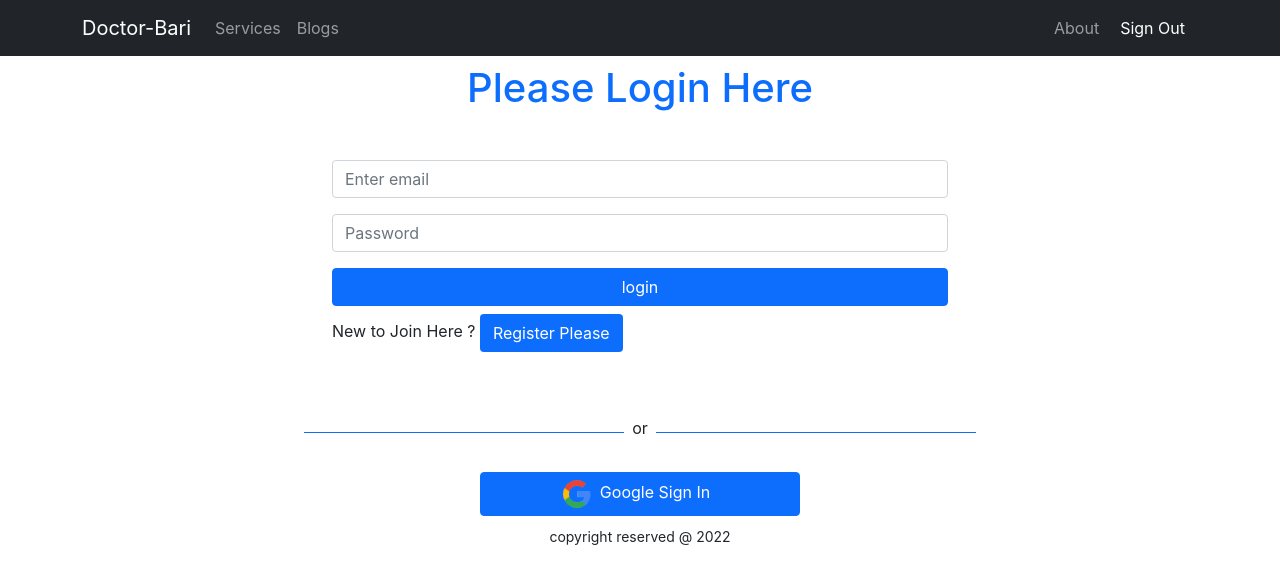
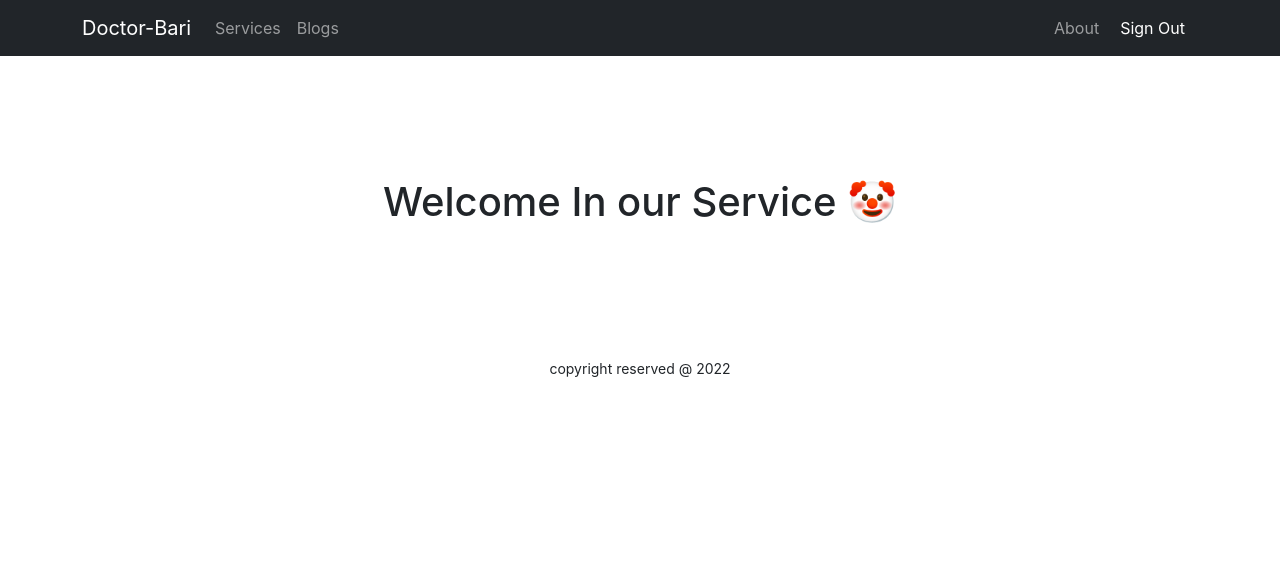
Before and after one commit to saklain71/doctor-bari, a React (Create React App) app: page /checkout in a window 1280 px wide. Before the commit this address led to /login. Shown: the top 584 px of the page. Built offline with nearby package versions, Linux system fonts and the light colour scheme; no server answers; sample sign-in values are in the browser's storage.

Commit message:
loading added to stay logged in

```diff
--- a/src/Pages/CheckOut/CheckOut.js
+++ b/src/Pages/CheckOut/CheckOut.js
@@ -2,8 +2,9 @@ import React from 'react';
 
 const CheckOut = () => {
     return (
-        <div>
-            <h1>Welcome CheckOut</h1>
+        <div style={{height:"300px"}} className='w-100 d-flex justify-content-center align-items-center'>
+            <h1>Welcome In our Service 🤡</h1>
+
         </div>
     );
 };
--- a/src/Pages/Login/Login/RequireAuth/RequireAuth.js
+++ b/src/Pages/Login/Login/RequireAuth/RequireAuth.js
@@ -2,11 +2,14 @@ import React from 'react';
 import { useAuthState } from 'react-firebase-hooks/auth';
 import { Navigate, useLocation } from 'react-router-dom';
 import auth from '../../../../firebase.init';
+import Loading from '../../../Shared/Loading/Loading';
 
 const RequireAuth = ({children}) => {
-    const [user] = useAuthState(auth);
+    const [user, loading] = useAuthState(auth);
     let location = useLocation();
-
+    if(loading){
+        return <Loading> </Loading>
+    }
     if(!user){
         return <Navigate to="/login" state={{from : location}} replace />
     }
--- /dev/null
+++ b/src/Pages/Shared/Loading/Loading.js
@@ -0,0 +1,14 @@
+import React from 'react';
+import { Spinner } from 'react-bootstrap';
+
+const Loading = () => {
+    return (
+        <div style={{height:"300px"}} className='w-100 d-flex justify-content-center align-items-center'>
+            <Spinner  animation="border" role="status">
+                <span className="visually-hidden">Loading...</span>
+            </Spinner>
+        </div>
+    );
+};
+
+export default Loading;
```
